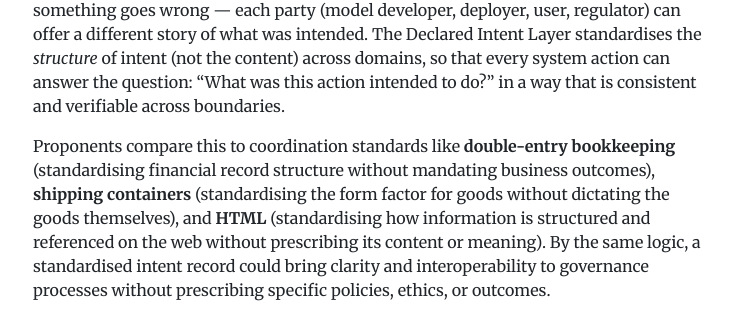
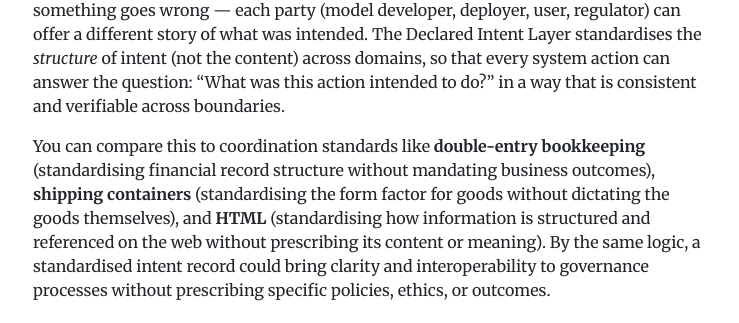
Before and after one commit to philbrownbill/declaredintent, a plain HTML site: page index.html in a window 1280 px wide. Shown: the part 1949-2272 px from the top of the page, without its empty margins (267-1006 px from the left). Drawn offline with nearby package versions, Linux system fonts and the light colour scheme; some packages are replaced by stand-ins of ours; a script that the page names is missing.

Commit message:
add html example change proponents

```diff
--- a/index.html
+++ b/index.html
@@ -64,7 +64,7 @@
 <p>The Declared Intent Layer introduces a formal <strong>Declared Intent Record (DIR)</strong> for each action. A DIR states: what the action is, on what object, for whose benefit, how/under what method, under what limits or constraints, and what output is expected. Crucially, the DIR is <strong>time-stamped and immutable</strong>: once an action is executed, its declared intent cannot be changed — only superseded by a new declaration for future actions.</p>
 <p>In essence, this creates a single source of truth about purpose that all layers of governance (authority, policy interpretation, execution, audit) can refer back to, instead of each layer making its own assumptions.</p>
 <p>Why it matters: as AI systems become more autonomous and fast-moving, they can cross multiple domains (personal data, finance, healthcare, etc.) in one chain of operations. Without a clear, shared statement of intent, accountability falls apart when something goes wrong — each party (model developer, deployer, user, regulator) can offer a different story of what was intended. The Declared Intent Layer standardises the <em>structure</em> of intent (not the content) across domains, so that every system action can answer the question: “What was this action intended to do?” in a way that is consistent and verifiable across boundaries.</p>
-<p>Proponents compare this to coordination standards like
+<p>You can compare this to coordination standards like
 <strong>double-entry bookkeeping</strong> (standardising financial record structure without mandating business outcomes),
 <strong>shipping containers</strong> (standardising the form factor for goods without dictating the goods themselves),
 and <strong>HTML</strong> (standardising how information is structured and referenced on the web without prescribing its content or meaning).
```
